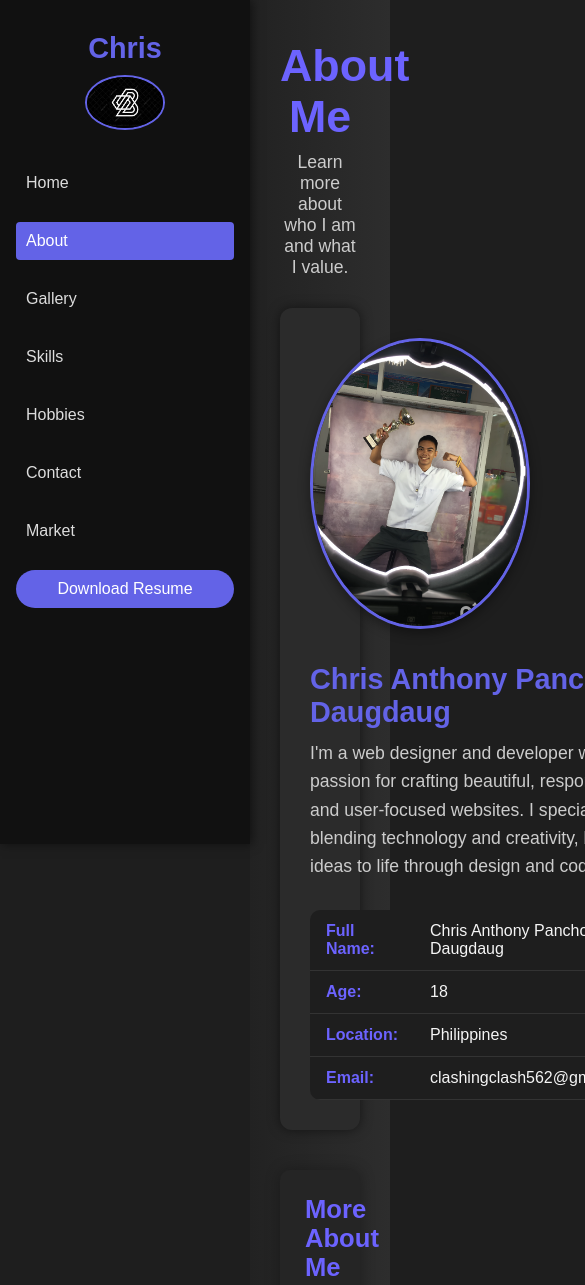
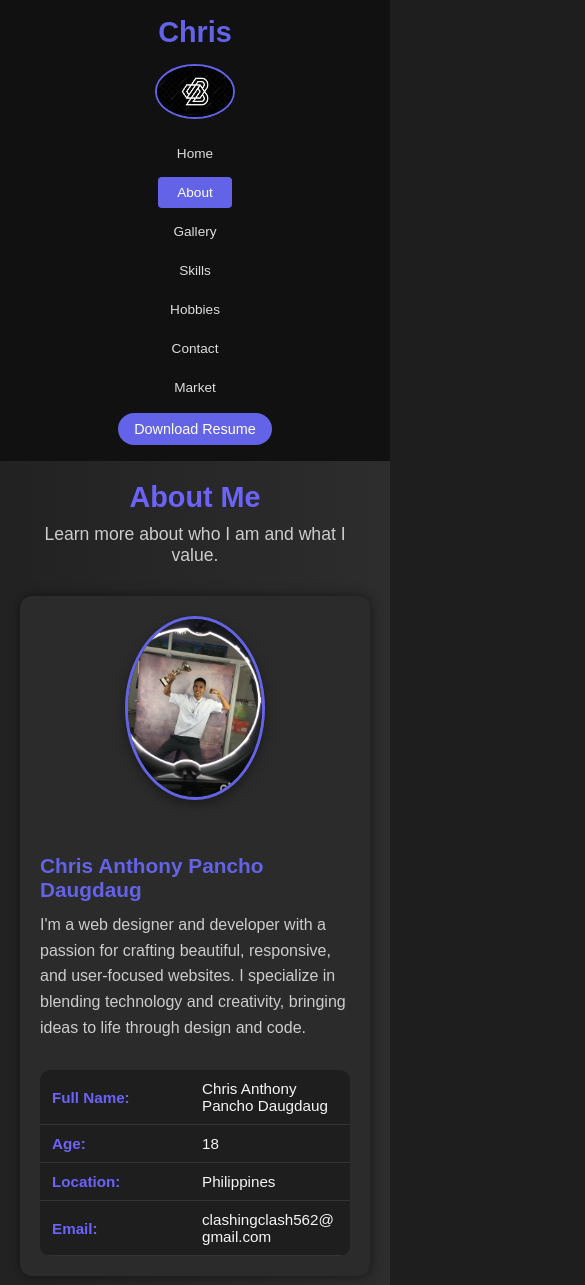
Before and after one commit to Mr-Anonymous11/MULTIPLE_WEB, a plain HTML site: page about.html in a window 390 px wide. Shown: the top 1285 px of the page, 585 px wide, since content can reach past the window. Drawn offline with Linux system fonts and the light colour scheme.

Commit message:
Update abooutstyle.css

```diff
--- a/abooutstyle.css
+++ b/abooutstyle.css
@@ -201,6 +201,10 @@
 
 
 
+/* ======================= */
+/* 📱 Improved Responsive Styling 📱 */
+/* ======================= */
+
 @media (max-width: 768px) {
   body {
     flex-direction: column;
@@ -211,47 +215,37 @@
     width: 100%;
     height: auto;
     display: flex;
-    flex-direction: row;
-    flex-wrap: wrap;
-    justify-content: space-between;
+    flex-direction: column;
     align-items: center;
     padding: 1rem;
     box-shadow: none;
     text-align: center;
   }
 
-  .logo-text {
-    font-size: 1.5rem;
-    margin-bottom: 10px;
-    flex: 1 1 100%;
-  }
-
+  .logo-text,
   .logo-image {
-    flex: 1 1 100%;
-    margin-bottom: 20px;
+    margin-bottom: 15px;
   }
 
   .sidebar ul {
     display: flex;
     flex-wrap: wrap;
     justify-content: center;
-    gap: 10px;
-    width: 100%;
     padding: 0;
+    gap: 8px;
   }
 
   .sidebar ul li {
-    margin: 5px 0;
+    margin: 0;
   }
 
   .sidebar ul li a {
-    padding: 8px 14px;
-    font-size: 0.9rem;
+    padding: 8px 12px;
+    font-size: 0.95rem;
   }
 
   .download-btn {
-    margin: 10px auto 0 auto;
-    width: fit-content;
+    margin-top: 10px;
     font-size: 0.9rem;
     padding: 8px 16px;
   }
@@ -265,41 +259,60 @@
   .profile-container {
     flex-direction: column;
     align-items: center;
-    text-align: center;
     padding: 20px;
+    min-width: 0;
+  }
+
+  .profile-image img {
+    width: 180px;
   }
 
   .profile-bio {
     margin-top: 20px;
+    width: 100%;
+    max-width: 600px;
   }
 
-  .personal-info th, .personal-info td {
+  .personal-info table {
+    width: 100%;
     font-size: 0.95rem;
-    padding: 8px 10px;
+    table-layout: fixed;
+    word-wrap: break-word;
+  }
+
+  .personal-info th,
+  .personal-info td {
+    padding: 10px 12px;
+  }
+
+  .more-about {
+    margin-top: 30px;
+    padding: 20px;
   }
 
   .more-about ul {
-    padding-left: 15px;
     font-size: 0.95rem;
+    padding-left: 20px;
   }
 
   footer {
+    margin-top: 30px;
     padding: 10px;
-    font-size: 0.8rem;
+    font-size: 0.85rem;
   }
 }
 
 @media (max-width: 480px) {
   .about-header h1 {
-    font-size: 2rem;
+    font-size: 1.8rem;
   }
 
   .profile-image img {
-    width: 150px;
+    width: 140px;
   }
 
   .profile-bio h2 {
-    font-size: 1.4rem;
+    font-size: 1.3rem;
   }
 
   .profile-bio p {
@@ -307,7 +320,7 @@
   }
 
   .more-about h3 {
-    font-size: 1.3rem;
+    font-size: 1.2rem;
   }
 
   .sidebar ul {
```
Lines whose indentation alone changed are shown as unchanged.
